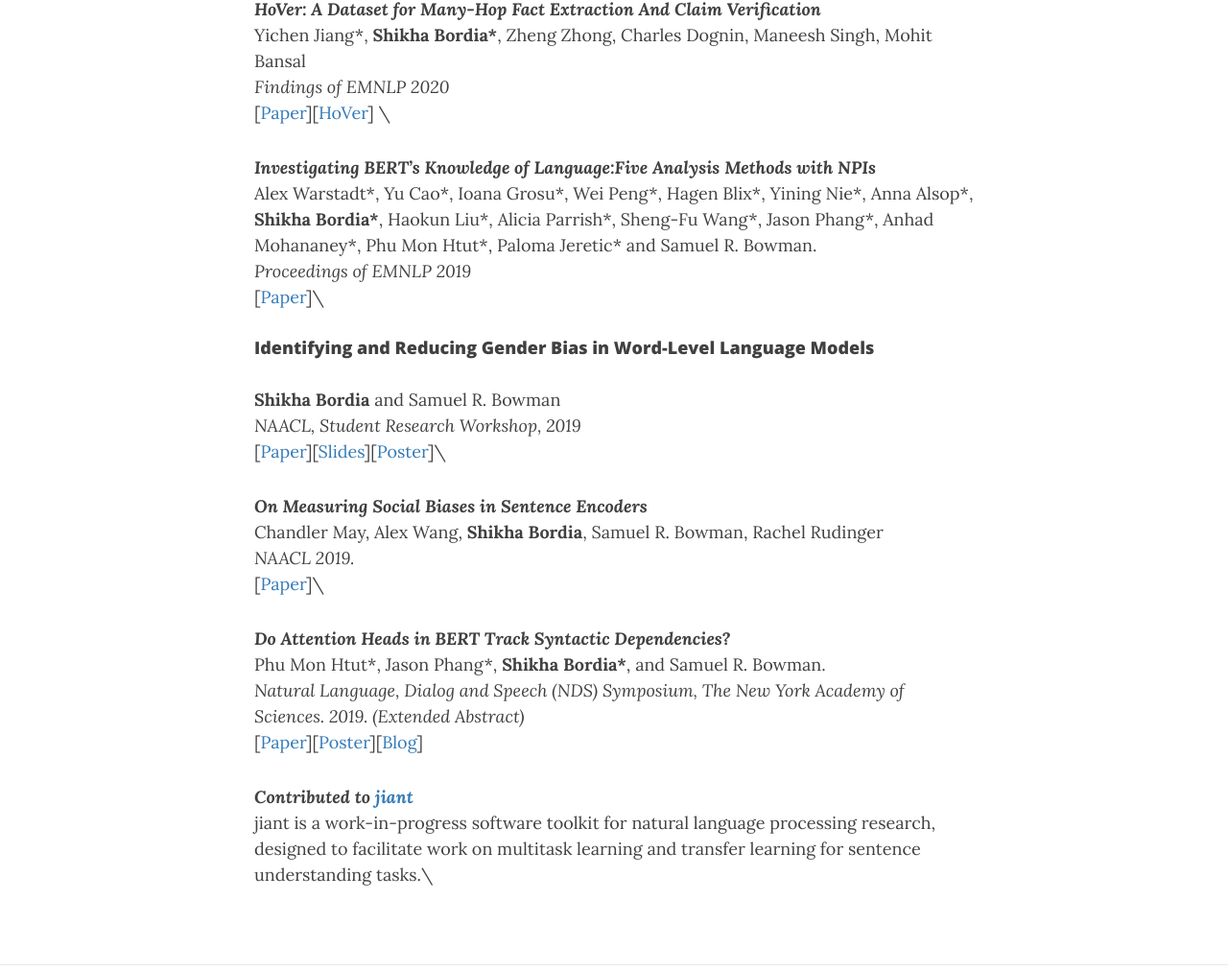
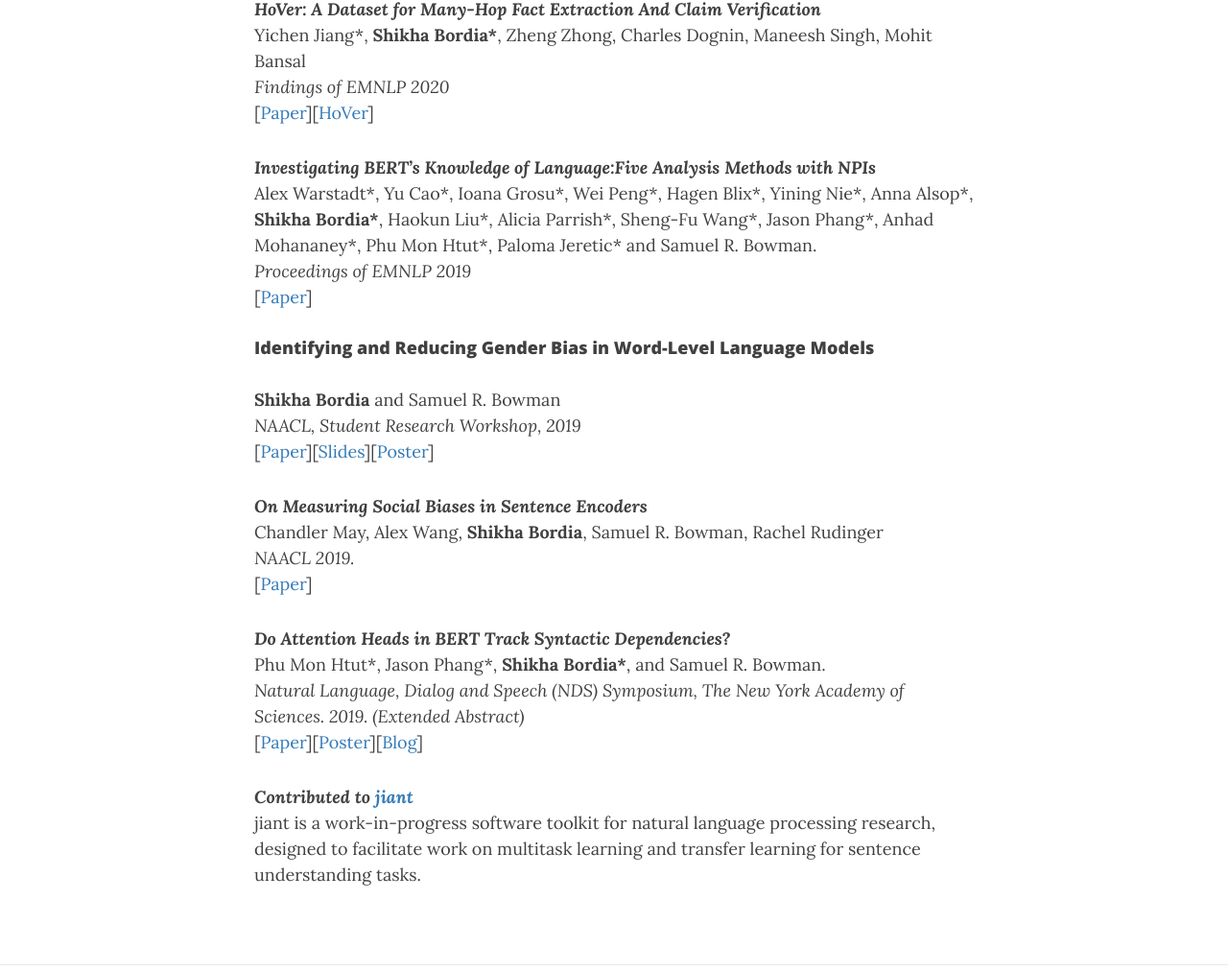
Before and after one commit to BordiaS/bordias.github.io, a Jekyll site: the page built from index.md, in a window 1280 px wide and 1400 px high, scrolled down 309 px. Shown: the part 209-1221 px from the top of the window at 96% size. Built offline with Jekyll 4.4.1, drawn with Linux system fonts in a browser that asks for light colours; nearby versions of some CDN libraries; the list of posts is cut into pages by our own code.

```diff
--- a/index.md
+++ b/index.md
@@ -15,28 +15,28 @@ I am working as NLP Research Engineer at Verisk Analytics on Muti-hop reasoning,
 ***HoVer: A Dataset for Many-Hop Fact Extraction And Claim Verification*** \
 Yichen Jiang\*, **Shikha Bordia\***, Zheng Zhong, Charles Dognin, Maneesh Singh, Mohit Bansal \
 *Findings of EMNLP 2020* \
-[[Paper](https://arxiv.org/abs/2011.03088)][[HoVer](https://hover-nlp.github.io/)] \
+[[Paper](https://arxiv.org/abs/2011.03088)][[HoVer](https://hover-nlp.github.io/)]
 
 
 
 ***Investigating BERT’s Knowledge of Language:Five Analysis Methods with NPIs*** \
 Alex Warstadt\*, Yu Cao\*, Ioana Grosu\*, Wei Peng\*, Hagen Blix\*, Yining Nie\*, Anna Alsop\*, **Shikha Bordia\***, Haokun Liu\*, Alicia Parrish\*, Sheng-Fu Wang\*, Jason Phang\*, Anhad Mohananey\*, Phu Mon Htut\*, Paloma Jeretic\* and Samuel R. Bowman. \
 *Proceedings of EMNLP 2019* \
-[[Paper](https://arxiv.org/pdf/1909.02597.pdf)]\
+[[Paper](https://arxiv.org/pdf/1909.02597.pdf)]
 
 
 
 #### Identifying and Reducing Gender Bias in Word-Level Language Models
 **Shikha Bordia** and Samuel R. Bowman \
 *NAACL, Student Research Workshop, 2019* \
-[[Paper](https://aclweb.org/anthology/papers/N/N19/N19-3002/)][[Slides](https://bordias.github.io/gender_bias_slides.pdf)][[Poster](https://bordias.github.io/poster.pdf)]\
+[[Paper](https://aclweb.org/anthology/papers/N/N19/N19-3002/)][[Slides](https://bordias.github.io/gender_bias_slides.pdf)][[Poster](https://bordias.github.io/poster.pdf)]
 
 
 
 ***On Measuring Social Biases in Sentence Encoders*** \
 Chandler May, Alex Wang, **Shikha Bordia**, Samuel R. Bowman, Rachel Rudinger \
 *NAACL 2019.* \
-[[Paper](https://aclweb.org/anthology/papers/N/N19/N19-1063/)]\
+[[Paper](https://aclweb.org/anthology/papers/N/N19/N19-1063/)]
 
 
 ***Do Attention Heads in BERT Track Syntactic Dependencies?*** \
@@ -46,7 +46,7 @@ Phu Mon Htut\*, Jason Phang\*, **Shikha Bordia\***, and Samuel R. Bowman. \
 
 
 ***Contributed to [jiant](https://github.com/nyu-mll/jiant)*** \
-jiant is a work-in-progress software toolkit for natural language processing research, designed to facilitate work on multitask learning and transfer learning for sentence understanding tasks.\
+jiant is a work-in-progress software toolkit for natural language processing research, designed to facilitate work on multitask learning and transfer learning for sentence understanding tasks.
 
 <!---
 #### Improving pre-training and decoding in Machine Translation
```
